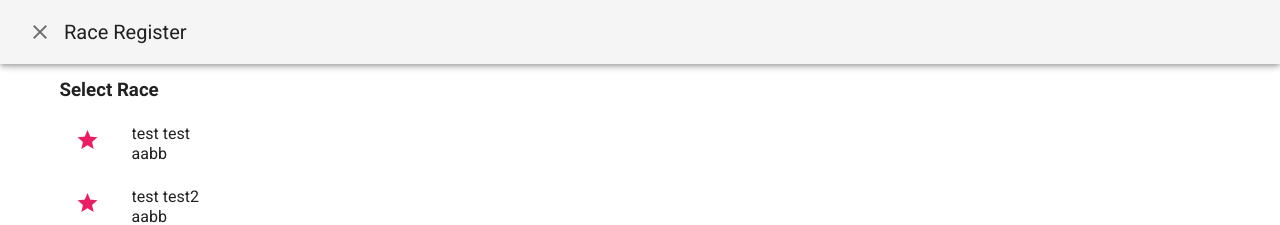
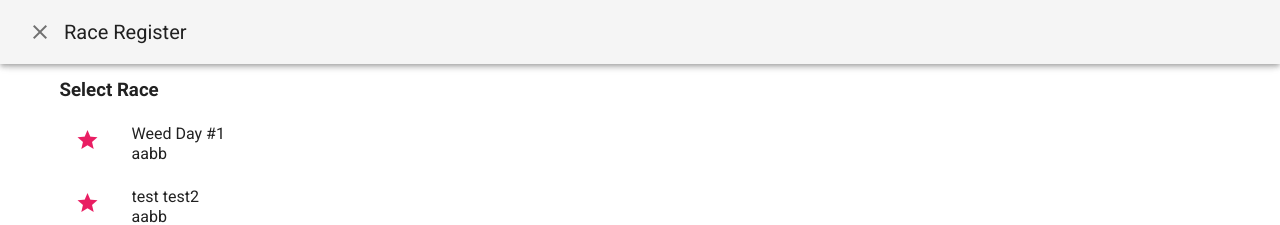
Before and after one commit to mainetwork09/paiwing-app, a Vue app: page /#/ in a window 1280 px wide. Shown: the top 225 px of the page. Built offline with nearby package versions, Linux system fonts and the light colour scheme.

Commit message:
add race

```diff
--- a/src/components/Step1.vue
+++ b/src/components/Step1.vue
@@ -36,7 +36,7 @@ export default {
   data() {
     return {
       items: [
-        { title: "test test", content: "aabb" },
+        { title: "Weed Day #1", content: "aabb" },
         { title: "test test2", content: "aabb" },
       ],
     };
```
